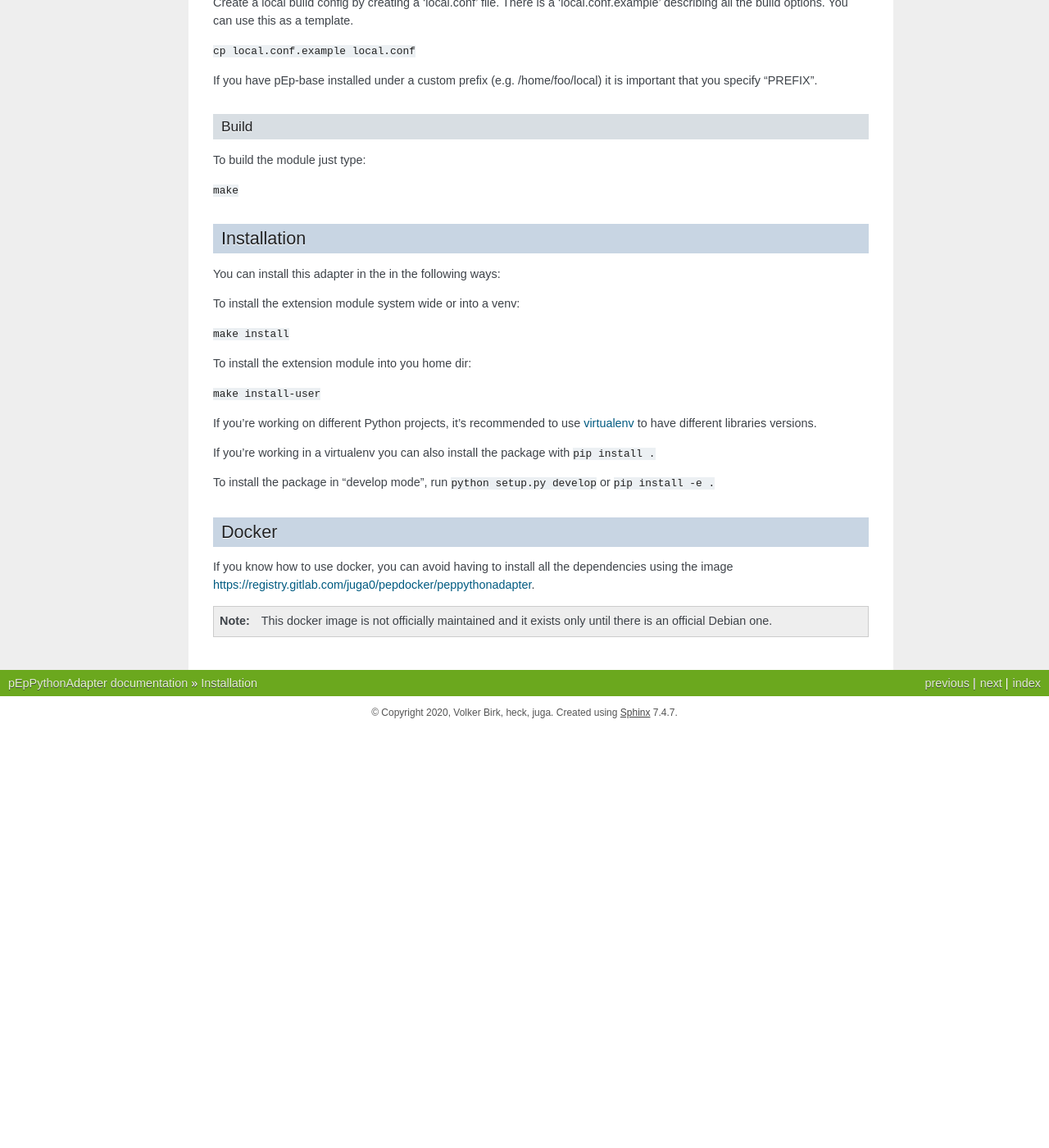
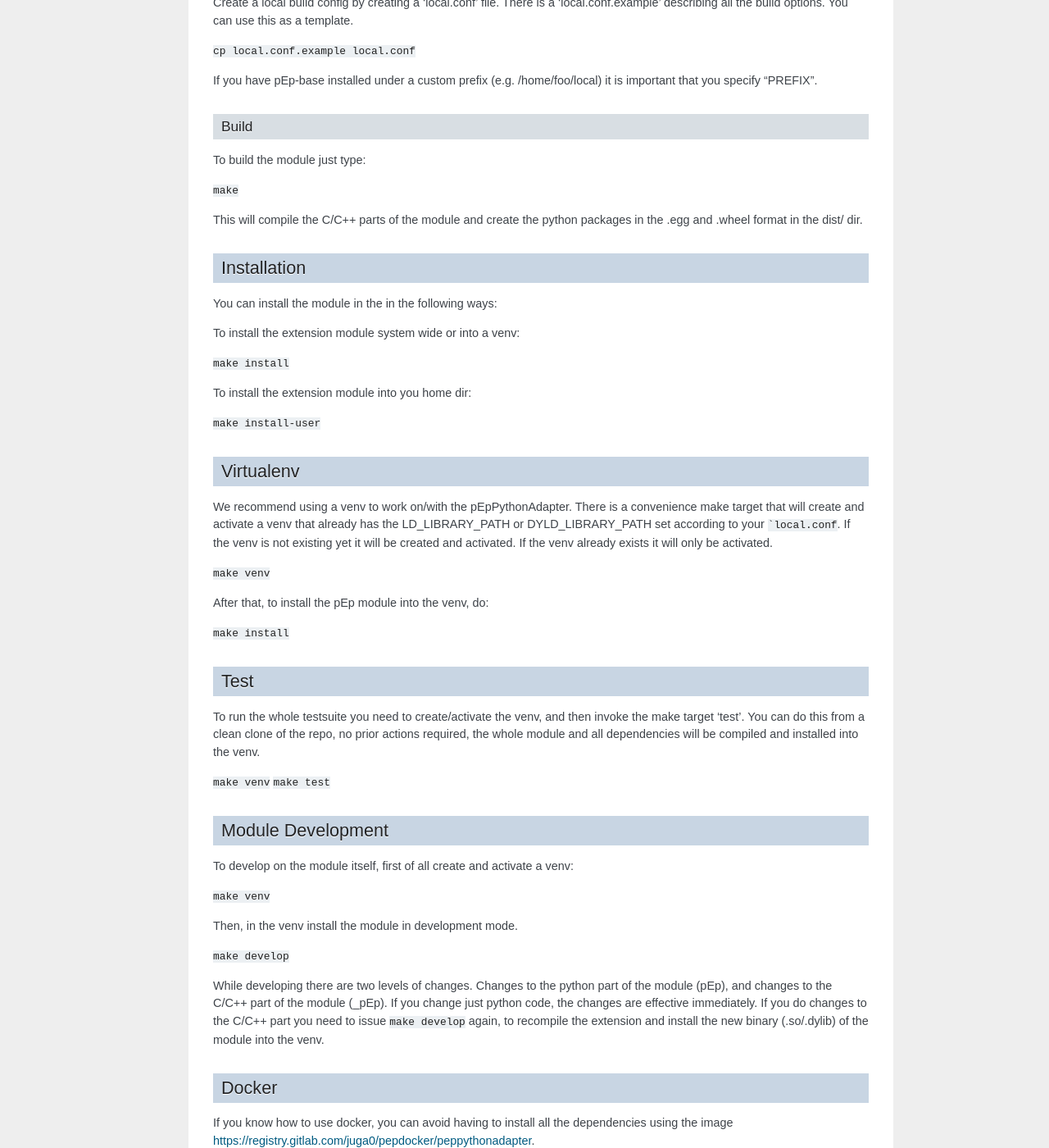
Before and after one commit to plancksecurity/foundation-planckPythonWrapper, a Sphinx documentation site: the page built from docs/source/install.rst, in a window 1280 px wide and 1400 px high, scrolled down 606 px. Shown: the whole window at 82% size. Built offline with Sphinx 7.4.7, drawn with Linux system fonts in a browser that asks for light colours; the version number could not be read and is left out; before the commit the page ends 1495 px from its top, so only the background shows below that; some of the changed text lies outside the part shown.

Commit message:
More documentation on all operations

````diff
--- a/Makefile.conf
+++ b/Makefile.conf
@@ -7,8 +7,8 @@ VERSION_FILE = ./src/pEp/__version__.py
 BUILD_INPLACE = ./src/pEp/_pEp.cpython-38-darwin.so
 PYTHON_ARTIFACTS += ./.eggs
 PYTHON_ARTIFACTS += ./src/pEp.egg-info
-
-
+PYTHON_ARTIFACTS += ./.pytest_cache
+VENV_DIR = ./_venv
 
 # Build config Defaults
 DEBUG=0
--- a/docs/source/install.rst
+++ b/docs/source/install.rst
@@ -30,7 +30,6 @@ all the build options. You can use this as a template.
 
 ``cp local.conf.example local.conf``
 
-
 If you have pEp-base installed under a custom prefix (e.g. /home/foo/local) it is important
 that you specify "PREFIX".
 
@@ -40,29 +39,60 @@ To build the module just type:
 
 ``make``
 
+This will compile the C/C++ parts of the module and create the python packages in the .egg and .wheel format
+in the dist/ dir.
+
 Installation
 ------------
-You can install this adapter in the in the following ways:
+You can install the module in the in the following ways:
 
 To install the extension module system wide or into a venv:
 
 ``make install``
-
 
 To install the extension module into you home dir:
 
 ``make install-user``
 
 
-If you're working on different Python projects, it's recommended to use
-`virtualenv <https://virtualenv.pypa.io/en/stable/>`_ to have different
-libraries versions.
+Virtualenv
+----------
+We recommend using a venv to work on/with the pEpPythonAdapter.
+There is a convenience make target that will create and activate a venv that already has the LD_LIBRARY_PATH
+or DYLD_LIBRARY_PATH set according to your ```local.conf``.
+If the venv is not existing yet it will be created and activated.
+If the venv already exists it will only be activated.
 
-If you're working in a virtualenv you can also install the package with
-``pip install .``
+``make venv``
 
-To install the package in "develop mode", run ``python setup.py develop``
-or ``pip install -e .``
+After that, to install the pEp module into the venv, do:
+
+``make install``
+
+Test
+----
+To run the whole testsuite you need to create/activate the venv, and then invoke the make target 'test'.
+You can do this from a clean clone of the repo, no prior actions required, the whole module and all dependencies
+will be compiled and installed into the venv.
+
+``make venv``
+``make test``
+
+
+Module Development
+------------------
+To develop on the module itself, first of all create and activate a venv:
+
+``make venv``
+
+Then, in the venv install the module in development mode.
+
+``make develop``
+
+While developing there are two levels of changes. Changes to the python part of the module (pEp), and
+changes to the C/C++ part of the module (_pEp). If you change just python code, the changes are effective immediately.
+If you do changes to the C/C++ part you need to issue ``make develop`` again, to recompile the extension and install
+the new binary (.so/.dylib) of the module into the venv.
 
 
 Docker
--- a/src/pEp/__init__.py
+++ b/src/pEp/__init__.py
@@ -30,12 +30,6 @@ from ._pEp import *
 # with an underscore (of _pEp), but we dont want to import them into this module
 import pEp._pEp
 
-# TODO: Commented out until problems solved
-# try:
-#     __version__ = get_distribution(__name__).version
-# except DistributionNotFound:
-#     print("Package is not installed.")
-
 # Executed on module import
 def init():
     print(init, "called")
````
Also changed, not shown: 1 other file.
